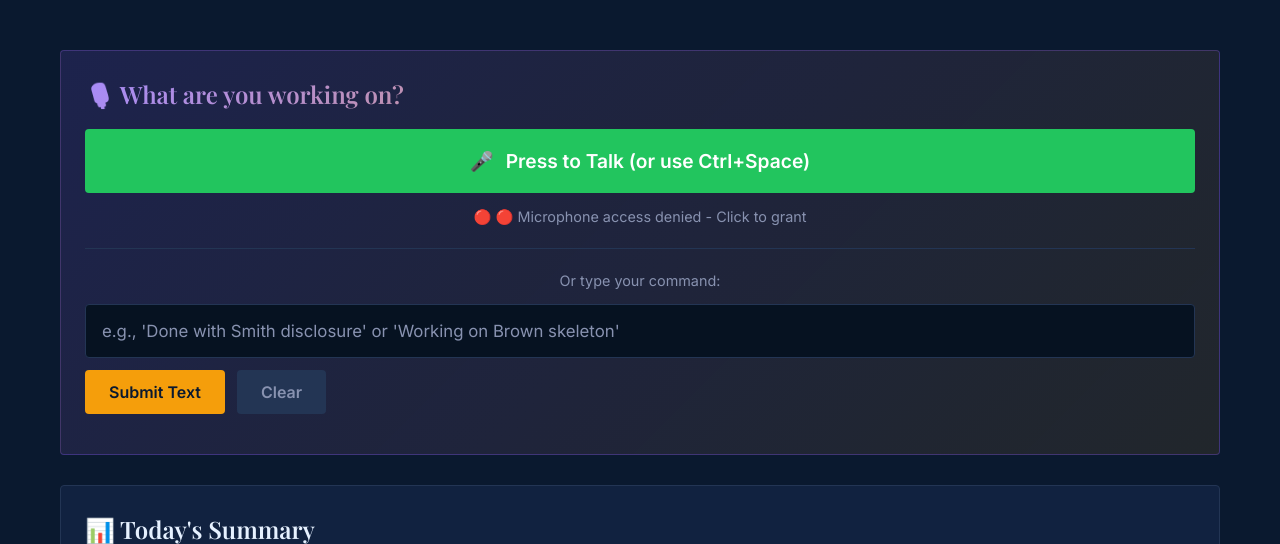
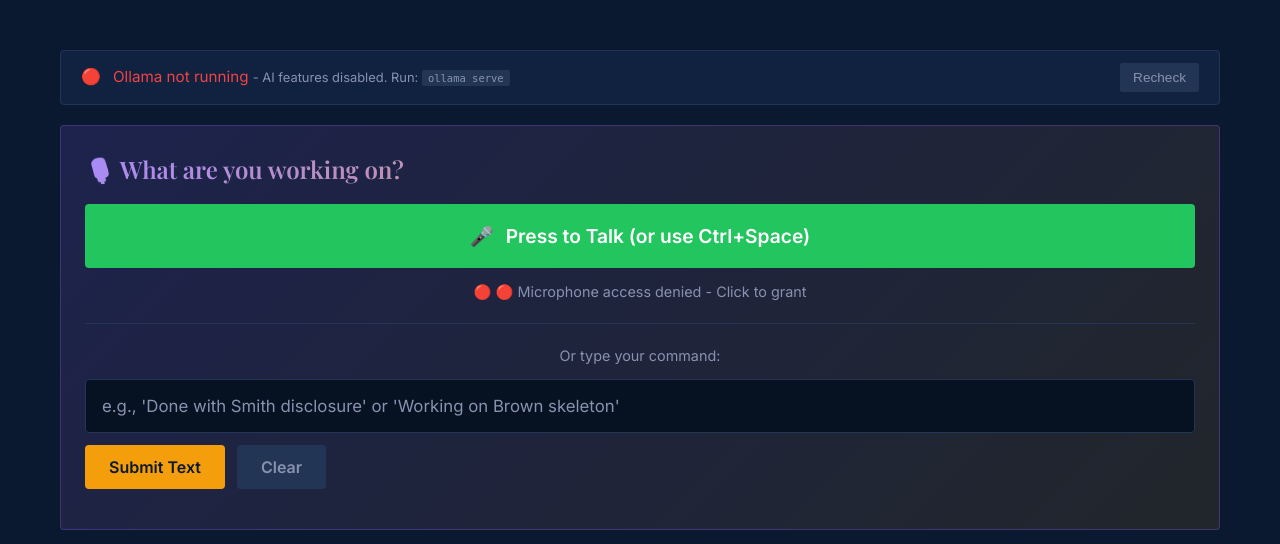
Before and after one commit to jamescockburn47/voice-time, a Flask app: page / in a window 1280 px wide. Shown: the part 173-717 px from the top of the page. Run offline with Flask 3, Linux system fonts and the light colour scheme; data that the repository does not hold is empty; some libraries are stand-ins or nearby versions.

Commit message:
Add in-app Ollama checking and better error messages
In-App Ollama Status:
- Dashboard now shows AI status indicator
- 🟢 Ready / 🔴 Not running / 🟡 Issue
- Auto-checks on page load
- Recheck button for manual testing
- No external batch files needed!

More Forgiving LLM Prompts:
- Relaxed morning planning prompt
- 'Be LENIENT - extract something rather than nothing'
- Accepts vague plans like 'working on stuff'
- Defaults to ADMIN if unsure about activity
- Always tries to create at least one task

Better Error Messages:
- Explains WHAT went wrong (Ollama not running vs model issue)
- Shows parsing notes from LLM
- Suggests specific fixes (ollama serve, ollama pull)
- Displays what the AI couldn't understand
- Helps user rephrase if needed

Error handling improvements:
- Catches connection errors specifically
- Catches model not found errors
- Shows context-appropriate fix for each error
- No generic 'something went wrong' messages

Users now see:
- AI status before trying to use it
- What was recognized (transcript)
- What the AI is doing
- Why it failed (if it did)
- How to fix it

```diff
--- a/voice_time/web/routes.py
+++ b/voice_time/web/routes.py
@@ -27,6 +27,47 @@ def register_routes(app):
     def why():
         """Why Voice Time? - Comparison page."""
         return render_template('why.html')
+
+    @app.route('/check-ollama')
+    def check_ollama():
+        """Check if Ollama is running and model is available."""
+        from ..llm.client import OllamaClient
+
+        llm_client = OllamaClient(app.config_obj.ollama)
+
+        # Check if Ollama is reachable
+        is_running = llm_client.health_check()
+
+        if is_running:
+            # Try a test generation
+            try:
+                result = llm_client.generate(
+                    "Say 'test'",
+                    json_mode=False,
+                    temperature=0.1
+                )
+                return jsonify({
+                    'status': 'ready',
+                    'running': True,
+                    'model': app.config_obj.ollama.model,
+                    'test_response': result.get('text', '')[:100],
+                    'message': 'Ollama is ready and responding'
+                })
+            except Exception as e:
+                return jsonify({
+                    'status': 'error',
+                    'running': True,
+                    'model': app.config_obj.ollama.model,
+                    'error': str(e),
+                    'message': 'Ollama is running but model not responding'
+                })
+        else:
+            return jsonify({
+                'status': 'not_running',
+                'running': False,
+                'message': 'Ollama server is not running',
+                'fix': 'Run: ollama serve'
+            })
 
     @app.route('/settings')
     def settings():
--- a/voice_time/web/templates/index.html
+++ b/voice_time/web/templates/index.html
@@ -163,6 +163,18 @@
 {% endblock %}
 
 {% block content %}
+
+<!-- Ollama Status Indicator -->
+<div id="ollama-status" style="padding: 12px 20px; background: var(--bg-card); border: 1px solid var(--border); border-radius: var(--radius-md); margin-bottom: 20px; display: flex; align-items: center; justify-content: space-between;">
+    <div style="display: flex; align-items: center; gap: 12px;">
+        <span id="ollama-indicator">🔴</span>
+        <span id="ollama-message" style="color: var(--text-muted); font-size: 0.95em;">Checking AI status...</span>
+    </div>
+    <button onclick="checkOllamaStatus()" style="background: var(--bg-hover); border: 1px solid var(--border); color: var(--text-muted); padding: 6px 12px; border-radius: var(--radius-sm); cursor: pointer; font-size: 0.85em;">
+        Recheck
+    </button>
+</div>
+
 <div class="card input-area">
     <h2>🎙️ What are you working on?</h2>
 
@@ -286,8 +298,11 @@
     let mediaRecorder = null;
     let audioChunks = [];
 
-    // Check microphone access on page load
-    window.addEventListener('DOMContentLoaded', checkMicrophoneAccess);
+    // Check microphone and Ollama on page load
+    window.addEventListener('DOMContentLoaded', function() {
+        checkMicrophoneAccess();
+        checkOllamaStatus();
+    });
 
     async function checkMicrophoneAccess() {
         try {
@@ -511,6 +526,31 @@
         }
     });
 
+    // Check Ollama status
+    async function checkOllamaStatus() {
+        const indicator = document.getElementById('ollama-indicator');
+        const message = document.getElementById('ollama-message');
+
+        try {
+            const response = await fetch('/check-ollama');
+            const data = await response.json();
+
+            if (data.status === 'ready') {
+                indicator.textContent = '🟢';
+                message.innerHTML = `<span style="color: var(--success);">AI ready</span> <span style="color: var(--text-muted); font-size: 0.85em;">(${data.model})</span>`;
+            } else if (data.status === 'not_running') {
+                indicator.textContent = '🔴';
+                message.innerHTML = `<span style="color: var(--error);">Ollama not running</span> <span style="color: var(--text-muted); font-size: 0.85em;">- AI features disabled. Run: <code style="background: var(--bg-hover); padding: 2px 6px; border-radius: 2px;">ollama serve</code></span>`;
+            } else {
+                indicator.textContent = '🟡';
+                message.innerHTML = `<span style="color: var(--warning);">AI issue:</span> <span style="color: var(--text-muted); font-size: 0.85em;">${data.message}</span>`;
+            }
+        } catch (err) {
+            indicator.textContent = '🔴';
+            message.innerHTML = `<span style="color: var(--error);">Cannot check AI status</span>`;
+        }
+    }
+
     // Global hotkey support (Ctrl+Space)
     let recordingStartedByKeyboard = false;
 
```
Also changed, not shown: voice_time/llm/parser.py (+24 -3 lines), voice_time/llm/prompts.py (+30 -26 lines).
